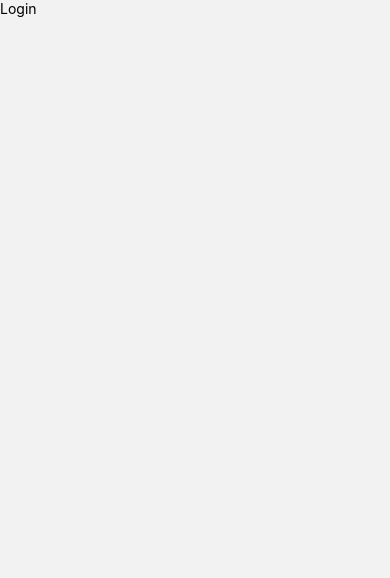
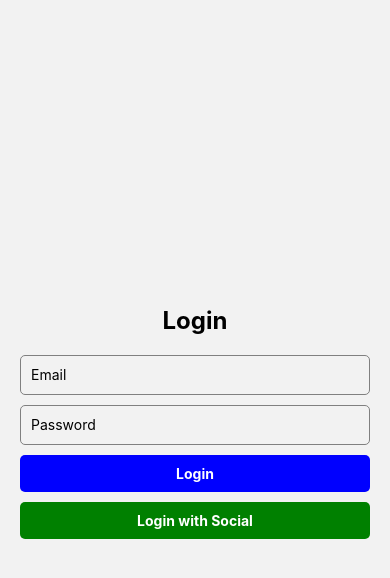
Before and after one commit to RyanGst/rn-lab, a React Native app: screen / in a window 390 px wide. Shown: the top 578 px of the page. Built offline with nearby package versions, Linux system fonts and the light colour scheme.

Commit message:
new build i guess

```diff
--- a/src/navigation/auth/AuthStack.tsx
+++ b/src/navigation/auth/AuthStack.tsx
@@ -1,7 +1,7 @@
 import { createNativeStackNavigator } from "@react-navigation/native-stack";
 import React from "react";
 
-import Login from "../../screens/auth/Login";
+import { Login } from "../../screens/auth/Login";
 import { AuthStackRoutes } from "./AuthStackRoutes";
 
 const AuthStack = createNativeStackNavigator();
--- a/src/screens/auth/Login.tsx
+++ b/src/screens/auth/Login.tsx
@@ -1,12 +1,71 @@
 import React from "react";
-import { Text, View } from "react-native";
+import {
+	StyleSheet,
+	Text,
+	TextInput,
+	TouchableOpacity,
+	View,
+} from "react-native";
 
-const Login = () => {
+export const Login = () => {
 	return (
-		<View>
-			<Text>Login</Text>
+		<View style={styles.container}>
+			<Text style={styles.title}>Login</Text>
+			<TextInput
+				style={styles.input}
+				placeholder="Email"
+				keyboardType="email-address"
+				autoCapitalize="none"
+			/>
+			<TextInput style={styles.input} placeholder="Password" secureTextEntry />
+			<TouchableOpacity style={styles.loginButton}>
+				<Text style={styles.buttonText}>Login</Text>
+			</TouchableOpacity>
+			<TouchableOpacity style={styles.socialButton}>
+				<Text style={styles.buttonText}>Login with Social</Text>
+			</TouchableOpacity>
 		</View>
 	);
 };
 
-export default Login;
+const styles = StyleSheet.create({
+	container: {
+		flex: 1,
+		justifyContent: "center",
+		alignItems: "center",
+		padding: 20,
+	},
+	title: {
+		fontSize: 24,
+		fontWeight: "bold",
+		marginBottom: 20,
+	},
+	input: {
+		width: "100%",
+		height: 40,
+		borderColor: "gray",
+		borderWidth: 1,
+		borderRadius: 5,
+		marginBottom: 10,
+		paddingHorizontal: 10,
+	},
+	loginButton: {
+		backgroundColor: "blue",
+		padding: 10,
+		borderRadius: 5,
+		width: "100%",
+		alignItems: "center",
+		marginBottom: 10,
+	},
+	socialButton: {
+		backgroundColor: "green",
+		padding: 10,
+		borderRadius: 5,
+		width: "100%",
+		alignItems: "center",
+	},
+	buttonText: {
+		color: "white",
+		fontWeight: "bold",
+	},
+});
```
